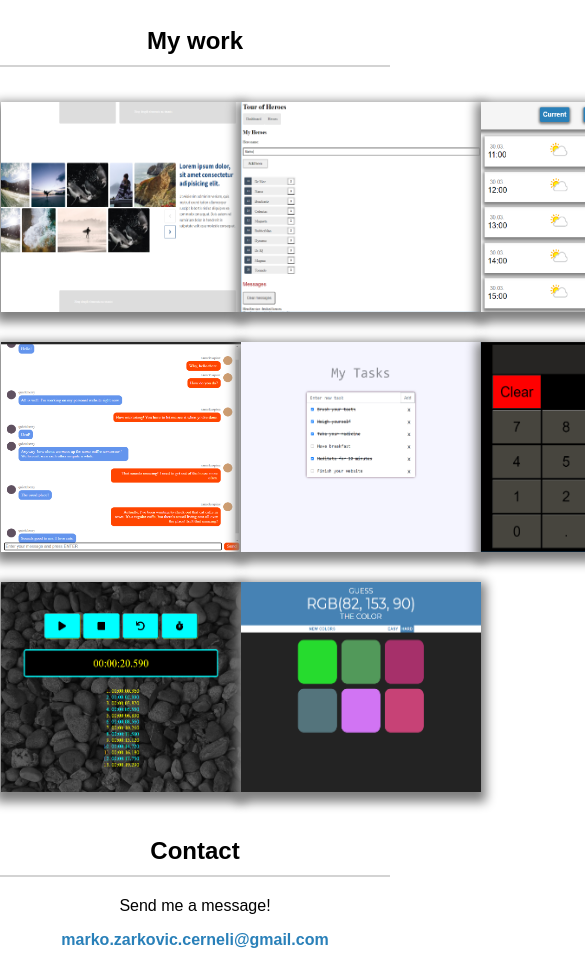
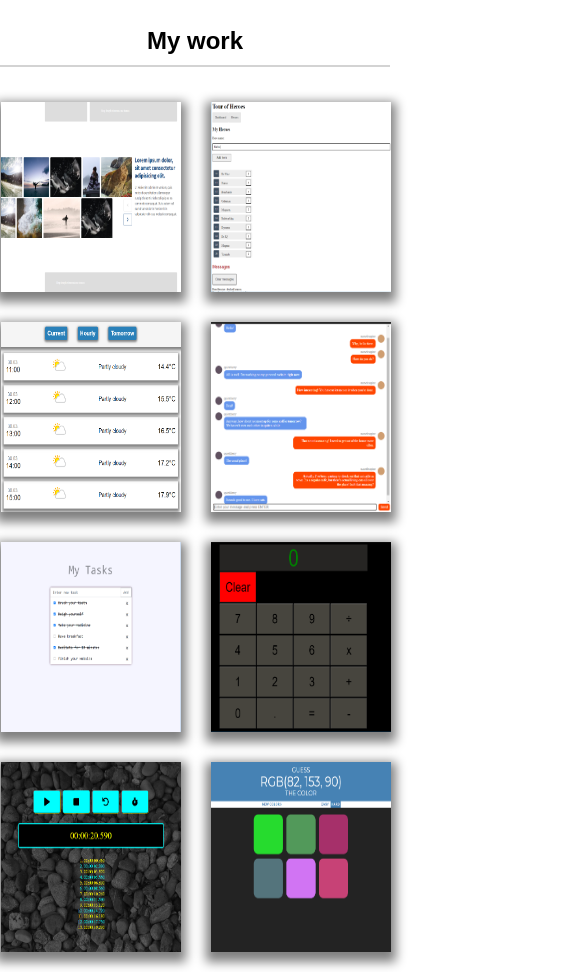
Before and after one commit to marko-zc/marko-zc, a plain HTML site: page index.html in a window 390 px wide. Shown: the part 893-1865 px from the top of the page, 585 px wide, since content can reach past the window. Drawn offline with Linux system fonts and the light colour scheme.

Commit message:
Make portfolio cards responsive.

```diff
--- a/style.css
+++ b/style.css
@@ -286,6 +286,17 @@ h2 {
     .card-back > button {
         font-size: 16px;
     }
+    #portfolio {
+        grid-template-columns: 180px 180px;
+    }
+    .card {
+        height: 190px;
+        width: 180px;
+    }
+    .screenshot {
+        height: 190px;
+        width: 180px;
+    }
 }
 
 @media only screen and (min-width: 600px){
```
